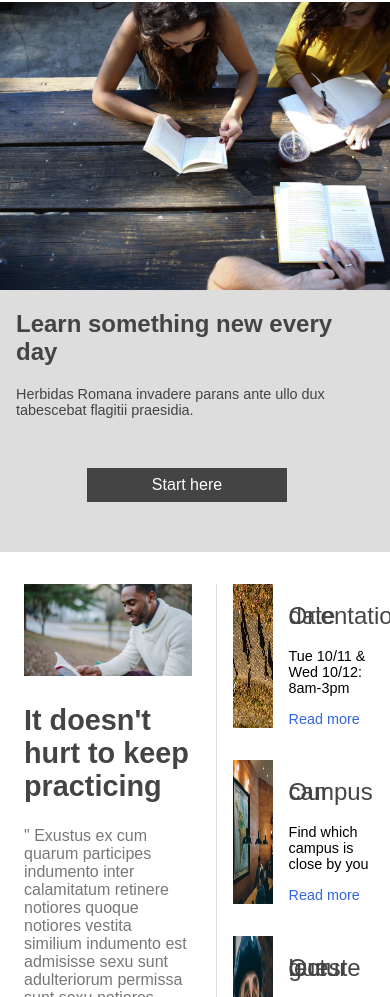
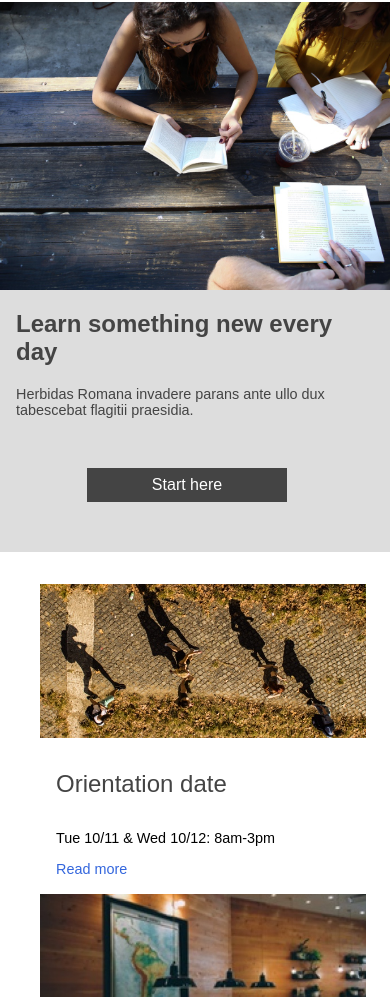
Before and after one commit to DamienVassart/codecademy-projects, a plain HTML site: page html_css/colmar_academy/index.html in a window 390 px wide. Shown: the part 62-1059 px from the top of the page. Drawn offline with Linux system fonts and the light colour scheme.

Commit message:
started to add media queries for mobile display of practice section -- colmar_academy html-css project

```diff
--- a/html_css/colmar_academy/index.html
+++ b/html_css/colmar_academy/index.html
@@ -57,6 +57,7 @@
             <div id="list">
                 <div class="list-item">
                     <img src="resources/media/images/information-orientation.jpg" />
+                    <div class="list-img-mobile"><img src="resources/media/images/information-orientation-mobile.jpg" /></div>
                     <div class="list-item-content">
                         <h4>Orientation date</h4>
                         <p>Tue 10/11 & Wed 10/12: 8am-3pm</p>
@@ -65,6 +66,7 @@
                 </div>
                 <div class="list-item">
                     <img src="resources/media/images/information-campus.jpg" />
+                    <div class="list-img-mobile"><img src="resources/media/images/information-campus-mobile.jpg" /></div>
                     <div class="list-item-content">
                         <h4>Our campus</h4>
                         <p>Find which campus is close by you</p>
@@ -73,6 +75,7 @@
                 </div>
                 <div class="list-item">
                     <img src="resources/media/images/information-guest-lecture.jpg" />
+                    <div class="list-img-mobile"><img src="resources/media/images/information-guest-lecture-mobile.jpg" /></div>
                     <div class="list-item-content">
                         <h4>Our guest lecture</h4>
                         <p>Join a lecture with Oliver Sack about music in medical treatment</p>
--- a/html_css/colmar_academy/resources/css/style.css
+++ b/html_css/colmar_academy/resources/css/style.css
@@ -9,8 +9,6 @@ body {
             margin: 0;
             font-family: Arial, Helvetica, sans-serif;
         }
-
-
         /* =======================================
 
 2 - Header
@@ -83,8 +81,6 @@ body {
             text-decoration: none;
             color: black;
         }
-
-
         /* =======================================
 
 3 - Main
@@ -95,8 +91,6 @@ main {
             position: absolute;
             top: 64px;
         }
-
-
         /* =======================================
 
 4 - Banner
@@ -182,8 +176,6 @@ main {
                 font-size: 1rem;
             }
         }
-
-
         /* =======================================
 
 5 - Practice
@@ -236,8 +228,9 @@ main {
         }
 
         .list-item img {
+            display: block;
             height: auto;
-    width: 30%;
+            width: 35%;
             margin-right: 16px;
         }
 
@@ -247,7 +240,6 @@ main {
 
         .list-item h4 {
             font-size: 1.5rem;
-    line-height: 0px;
             font-weight: 100;
             color: #444;
         }
@@ -262,3 +254,37 @@ main {
             text-decoration: none;
             color: #3366dd;
         }
+
+        @media screen and (max-width: 1125px) {
+            .list-item img {
+                display: none;
+            }
+            .list-item-content {
+                width: 100%;
+                margin-left: 16px;
+            }
+        }
+
+        @media screen and (min-width: 641px) {
+            .list-img-mobile img {
+                display: none;
+            }
+        }
+
+        @media screen and (max-width: 640px) {
+            #highlight {
+                display: none;
+            }
+            #list {
+                width: 100%;
+            }
+            .list-item {
+                margin: 0;
+                flex-direction: column;
+            }
+            .list-img-mobile img {
+                display: block;
+                width: 100%;
+                margin-top: 16px;
+            }
+        }
```
Lines whose indentation alone changed are shown as unchanged.
